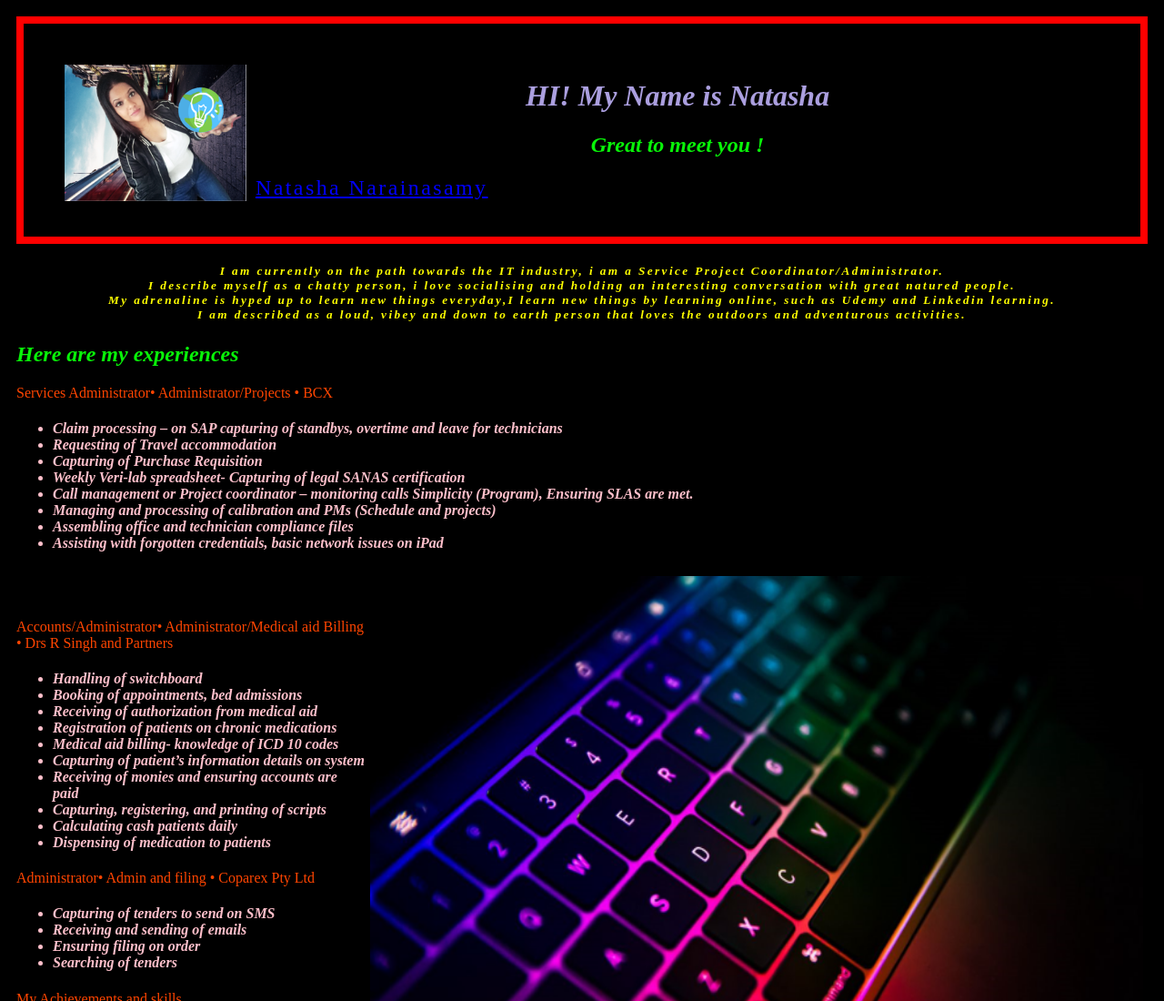
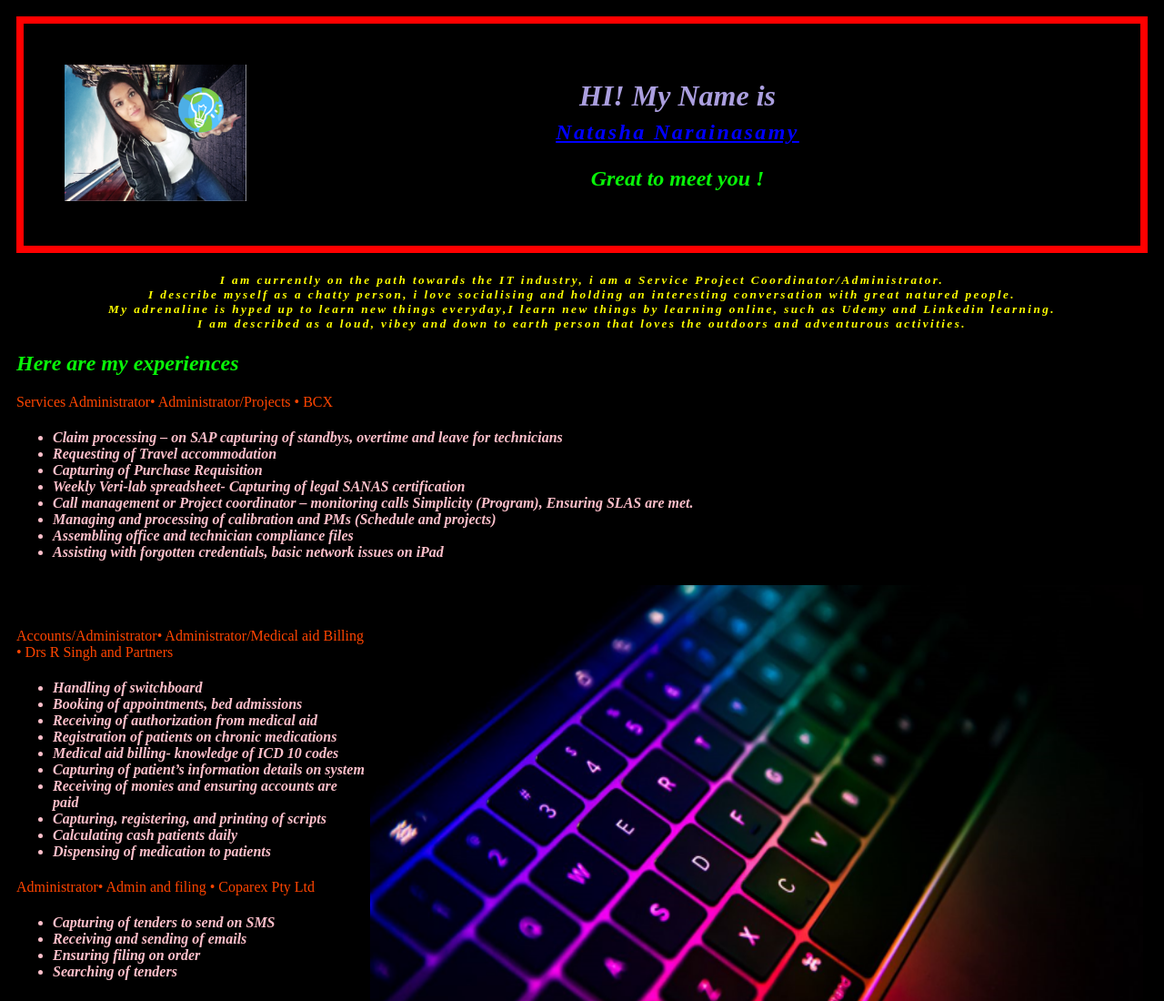
Before and after one commit to natashan290/MyBio, a plain HTML site: page Bio.html in a window 1280 px wide. Shown: the top 1100 px of the page at 91% size. Drawn offline with Linux system fonts and the light colour scheme.

Commit message:
Update Bio.html

```diff
--- a/Bio.html
+++ b/Bio.html
@@ -68,10 +68,10 @@ a:link {
 
     <div style="border: 8px solid red; padding: 40px;">
         <img src="Picture1.png" alt="Natasha" width ="200" height="150" style="float:left">
-        <h1><center>HI! My Name is Natasha</center></h1>
+        <h1><center>HI! My Name is  <script src="https://platform.linkedin.com/badges/js/profile.js" async defer type="text/javascript"></script>
+        <div class="badge-base LI-profile-badge" data-locale="en_US" data-size="medium" data-theme="light" data-type="HORIZONTAL" data-vanity="natasha-narainasamy0110" data-version="v1"><a class="badge-base__link LI-simple-link" href="https://za.linkedin.com/in/natasha-narainasamy0110?trk=profile-badge">Natasha Narainasamy</a></div></center></h1>
           <center> <h2>Great to meet you !</h2></center>
-        <script src="https://platform.linkedin.com/badges/js/profile.js" async defer type="text/javascript"></script>
-        <div class="badge-base LI-profile-badge" data-locale="en_US" data-size="medium" data-theme="light" data-type="HORIZONTAL" data-vanity="natasha-narainasamy0110" data-version="v1"><a class="badge-base__link LI-simple-link" href="https://za.linkedin.com/in/natasha-narainasamy0110?trk=profile-badge">Natasha Narainasamy</a></div>
+
 
     </div>
 
```
